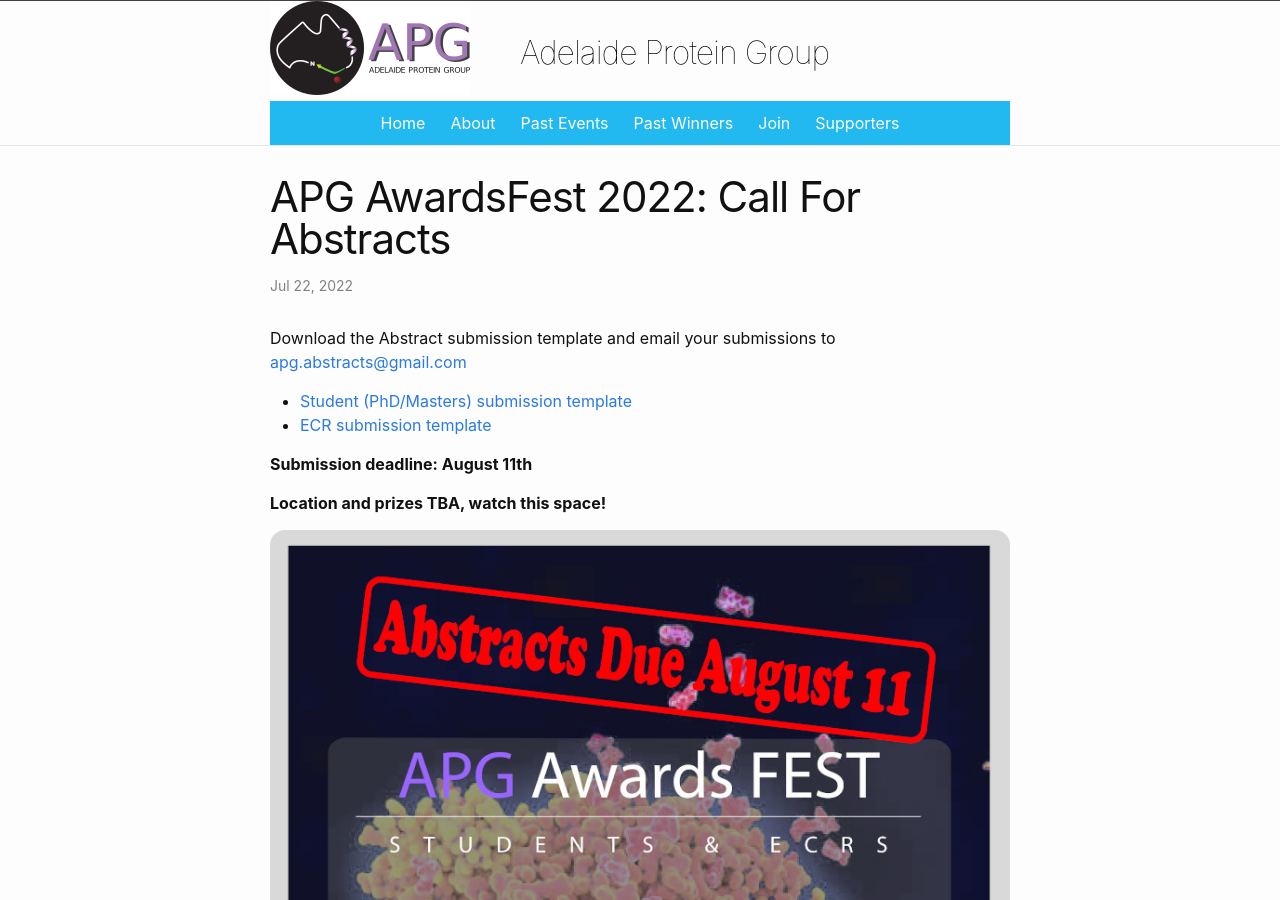
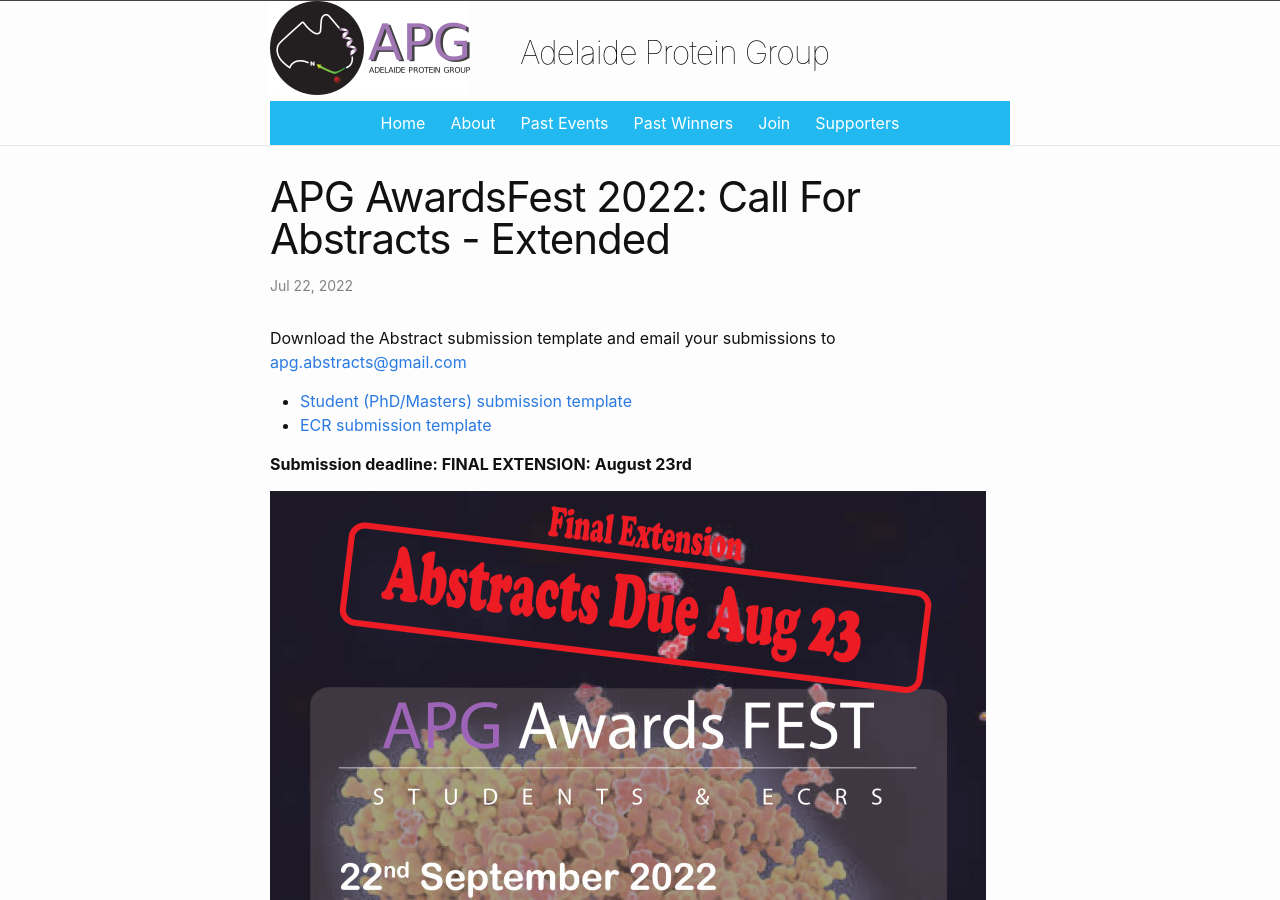
Before and after one commit to apg-asbmb/apg-asbmb.github.io, a Jekyll site: the page built from _posts/2022-07-22-awardsfest-cfa.md, in a window 1280 px wide and 900 px high. Built offline with Jekyll 4.4.1, drawn with Linux system fonts in a browser that asks for light colours; some of the changed text lies outside the part shown.

Commit message:
abstract extension

```diff
--- a/_posts/2022-07-22-awardsfest-cfa.md
+++ b/_posts/2022-07-22-awardsfest-cfa.md
@@ -1,6 +1,6 @@
 ---
 layout: post
-title: "APG AwardsFest 2022: Call For Abstracts"
+title: "APG AwardsFest 2022: Call For Abstracts - Extended"
 categories: other
 ---
 
@@ -9,19 +9,9 @@ Download the Abstract submission template and email your submissions to [apg.abs
  - [Student (PhD/Masters) submission template][1]
  - [ECR submission template][2]
 
-__Submission deadline: August 11th__
-
-__Location and prizes TBA, watch this space!__
-
+__Submission deadline: FINAL EXTENSION: August 23rd__
 
 ![](/assets/images/2022_awardsfestCFA.jpg)
-
-__Join us for the first ever APG Quiz night!__
-
-Follow the QR code or [this link](https://docs.google.com/forms/d/e/1FAIpQLSeWE5BPqqIpa4xJx1GKRdOFB8dDfGLGStdgj2GOLzXbxxt52g/viewform)
-to register your team today!
-
-![](/assets/images/2022_quizznight.jpeg)
 
 
 [1]:/assets/docs/StudentAwardsTemplate.docx
```
Also changed, not shown: assets/images/2022_awardsfestCFA.jpg.
